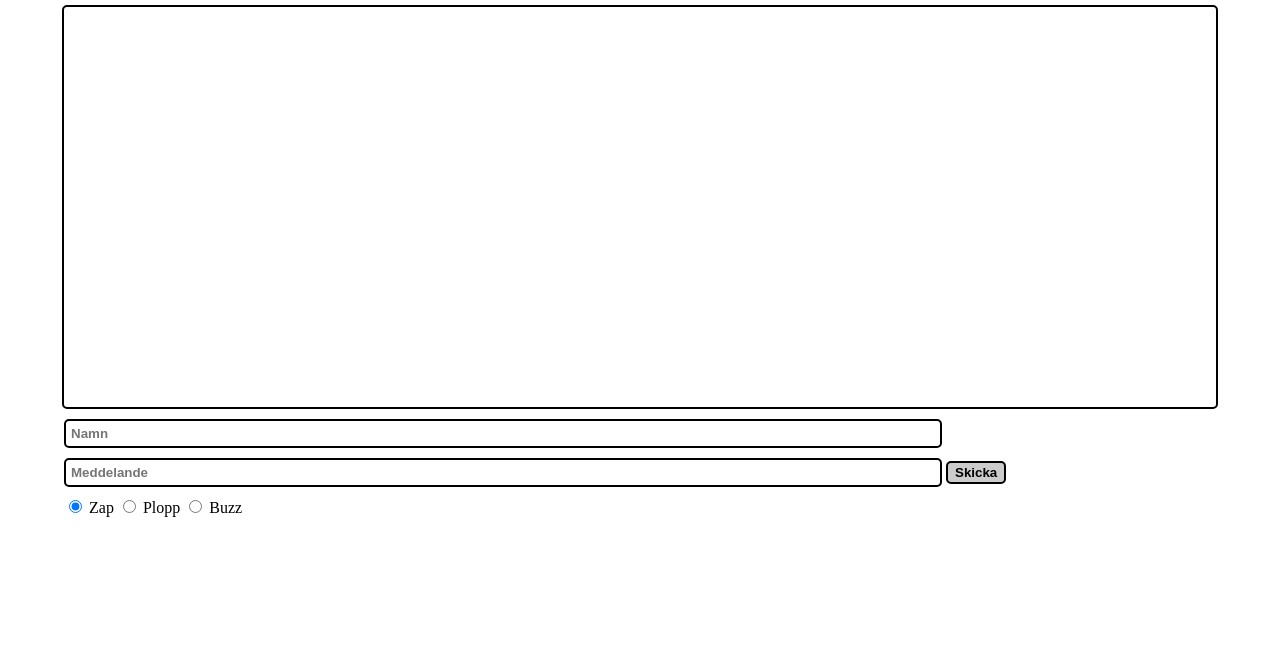
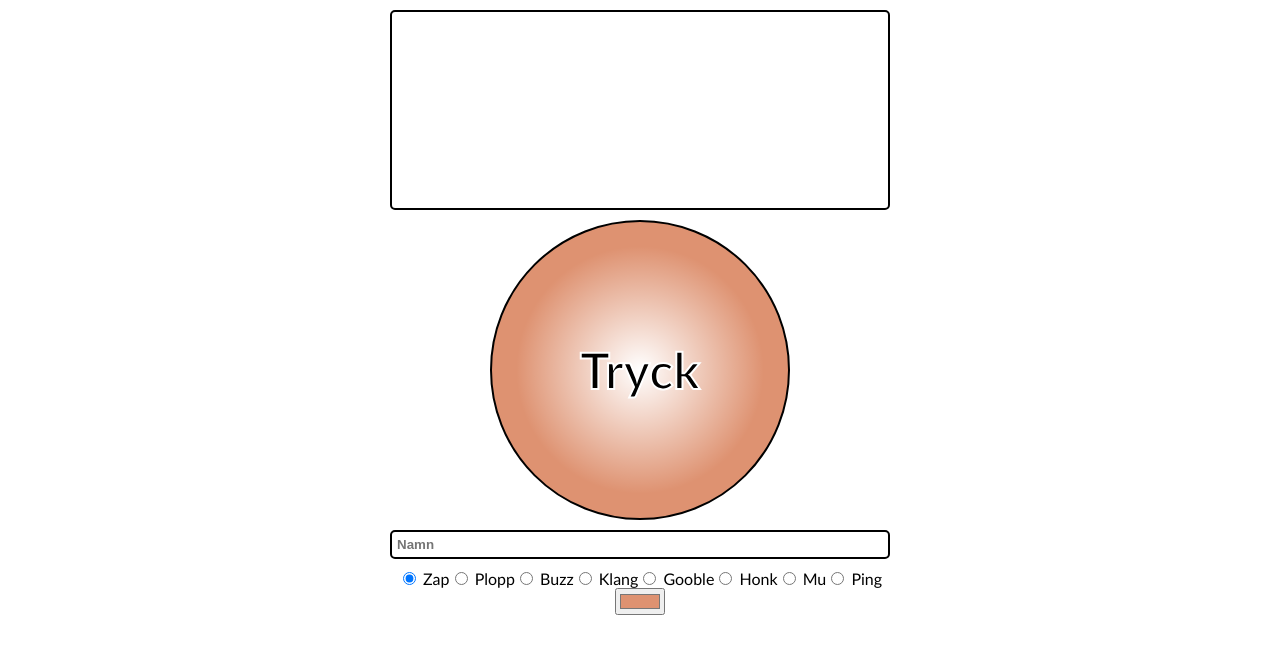
Before and after one commit to ozckarr/buzzstop, a website: page index.html in a window 1280 px wide. Drawn offline with nearby package versions, Linux system fonts and the light colour scheme; no server answers.

Commit message:
more sound added

```diff
--- a/index.html
+++ b/index.html
@@ -13,7 +13,13 @@
     ></script>
   </head>
   <body>
+    <div id="main-container">
       <div id="message_container"></div>
+      <div id="button-container">
+        <button id="send_button"></button>
+        <div id="white-button-gradient"></div>
+        <h1>Tryck</h1>
+      </div>
 
       <div class="input-div">
         <input
@@ -22,34 +28,92 @@
           class="input_field"
           placeholder="Namn"
         />
-      <input
-        type="text"
-        id="message_input"
-        class="input_field"
-        placeholder="Meddelande"
-      />
-      <button id="send_button">Skicka</button>
 
-      <div>
-        <input
+        <div id="sound-container">
+          <label for="sound_zap"
+            ><input
               type="radio"
               id="sound_zap"
               name="picked_sound"
               value="Zap"
               checked
             />
-        <label for="sound_zap">Zap</label>
+            Zap</label
+          >
+          <label for="sound_plopp">
             <input
               type="radio"
               id="sound_plopp"
               name="picked_sound"
               value="plopp"
             />
-        <label for="sound_plopp">Plopp</label>
-        <input type="radio" id="sound_buzz" name="picked_sound" value="Buzz" />
-        <label for="sound_buzz">Buzz</label>
+            Plopp</label
+          >
+          <label for="sound_buzz">
+            <input
+              type="radio"
+              id="sound_buzz"
+              name="picked_sound"
+              value="buzz"
+            />
+            Buzz</label
+          >
+          <label for="sound_clang">
+            <input
+              type="radio"
+              id="sound_clang"
+              name="picked_sound"
+              value="clang"
+            />
+            Klang</label
+          >
+          <label for="sound_gooble">
+            <input
+              type="radio"
+              id="sound_gooble"
+              name="picked_sound"
+              value="gooble"
+            />
+            Gooble</label
+          >
+          <label for="sound_honk">
+            <input
+              type="radio"
+              id="sound_honk"
+              name="picked_sound"
+              value="honk"
+            />
+            Honk</label
+          >
+          <label for="sound_moo">
+            <input
+              type="radio"
+              id="sound_moo"
+              name="picked_sound"
+              value="moo"
+            />
+            Mu</label
+          >
+          <label for="sound_ping">
+            <input
+              type="radio"
+              id="sound_ping"
+              name="picked_sound"
+              value="ping"
+            />
+            Ping</label
+          >
         </div>
-      <script src="script.js"></script>
+        <div id="color-container">
+          <input
+            type="color"
+            id="player_color"
+            name="player-color"
+            value="#f6b73c"
+          />
+        </div>
+        <script type="module" src="script.js"></script>
+      </div>
     </div>
   </body>
 </html>
--- a/script.js
+++ b/script.js
@@ -1,4 +1,9 @@
+window.onload = function () {
+  randomizeColor();
+};
+
 const sendButton = document.getElementById("send_button");
+const playerColor = document.getElementById("player_color");
 
 const socket = io.connect("https://buzzstop.herokuapp.com/");
 socket.on("connect", () => console.log("connected"));
@@ -6,7 +11,6 @@ socket.on("receive-message", (message) => displayMessage(message));
 
 sendButton.addEventListener("click", () => {
   const nameInput = document.getElementById("name_input");
-  const messageInput = document.getElementById("message_input");
   const selectedSound = document.querySelector(
     'input[name="picked_sound"]:checked'
   ).value;
@@ -14,22 +18,31 @@ sendButton.addEventListener("click", () => {
     name: nameInput.value === "" ? "Anonym" : nameInput.value,
     selectedSound: selectedSound,
     time: Date.now(),
+    playerColor: playerColor.value,
   };
-
-  if (messageInput === "") {
-    return;
-  }
 
   displayMessage(message);
   socket.emit("send-message", message);
-  messageInput.value = "";
 });
 
 const displayMessage = (message) => {
   const messageContainer = document.getElementById("message_container");
   const div = document.createElement("div");
-  div.id = "message_div";
+  div.setAttribute("style", `background-color:${message.playerColor};`);
+  div.setAttribute("class", "message_div");
+
   new Audio(`./Audio/${message.selectedSound}.mp3`).play();
   div.innerHTML = message.name;
   messageContainer.append(div);
 };
+
+playerColor.addEventListener("change", () => {
+  const newColor = playerColor.value;
+  document.getElementById("send_button").style.backgroundColor = newColor;
+});
+
+const randomizeColor = () => {
+  let randomColor = "#" + Math.floor(Math.random() * 16777215).toString(16);
+  playerColor.value = randomColor;
+  document.getElementById("send_button").style.backgroundColor = randomColor;
+};
--- a/server.js
+++ b/server.js
@@ -1,7 +1,5 @@
 const express = require("express");
-
 const app = express();
-
 const PORT = process.env.PORT || 5000;
 
 const server = require("http").createServer(app);
--- a/style.css
+++ b/style.css
@@ -1,53 +1,111 @@
 body {
   width: 100vw;
   margin: 0;
+  box-sizing: border-box;
+  font-family: "Gill Sans", "Gill Sans MT", Calibri, "Trebuchet MS", sans-serif;
+}
+
+*,
+*:before,
+*:after {
+  box-sizing: inherit;
+}
+
+#main-container {
+  width: 90%;
+  max-width: 500px;
+  margin: auto;
+}
+#message_container {
+  width: 100%;
+  height: 200px;
+  border: 2px solid black;
+  border-radius: 5px;
+  overflow: scroll;
+  margin: 10px 0;
 }
 
 #message_container {
-  margin: 5px auto 10px auto;
-  width: 90%;
-  height: 400px;
-  border: 2px solid black;
-  border-radius: 5px;
-  overflow: scroll;
-}
-
-#message_container div:nth-last-child(odd) {
-  background-color: #ccc;
+  background-color: #fff;
 }
 
 #message_container div:nth-last-child(odd) {
   background-color: #eee;
 }
 
-#message_div {
-  margin: 5px auto;
-  width: 90%;
+.message_div {
+  width: 100%;
   text-align: center;
   font-weight: bold;
+  font-size: 20px;
   border: transparent;
   border-radius: 5px;
-}
-
-.input-div {
-  margin: auto;
-  width: 90%;
+  margin: 2px;
+  -webkit-text-stroke: 0.5px white;
 }
 
 .input_field {
-  width: 75%;
-  margin: 0 0 10px 0;
+  width: 100%;
   border: 2px solid black;
   border-radius: 5px;
   font-weight: bold;
   padding: 5px;
+  margin: 10px 0;
 }
 
-button {
-  padding: 2px 7px;
+#button-container {
+  display: flex;
+  position: relative;
+}
+#button-container button {
+  height: 300px;
+  width: 300px;
+  margin: auto;
   border: 2px solid black;
-  border-radius: 5px;
+  border-radius: 300px;
   background-color: #ccc;
+}
+#button-container h1 {
   font-weight: bold;
+  -webkit-text-stroke: 2px white;
   cursor: pointer;
+  font-size: 50px;
+  line-height: 0;
+  position: absolute;
+  top: 50%;
+  left: 50%;
+  transform: translate(-50%, -50%);
+  margin-block-start: 0;
+  margin-block-end: 0;
+  pointer-events: none;
 }
+
+#white-button-gradient {
+  height: 250px;
+  width: 250px;
+  position: absolute;
+  background: radial-gradient(
+    circle,
+    rgba(255, 255, 255, 1) 0%,
+    rgba(255, 255, 255, 0) 70%,
+    rgba(255, 255, 255, 0) 100%
+  );
+  top: 50%;
+  left: 50%;
+  transform: translate(-50%, -50%);
+  pointer-events: none;
+}
+
+#sound-container {
+  display: flex;
+  flex-wrap: wrap;
+  justify-content: center;
+  width: 100%;
+}
+
+#color-container {
+  display: flex;
+  flex-wrap: wrap;
+  justify-content: center;
+  width: 100%;
+}
```
Also changed, not shown: 5 other files. Lines whose indentation alone changed are shown as unchanged.
